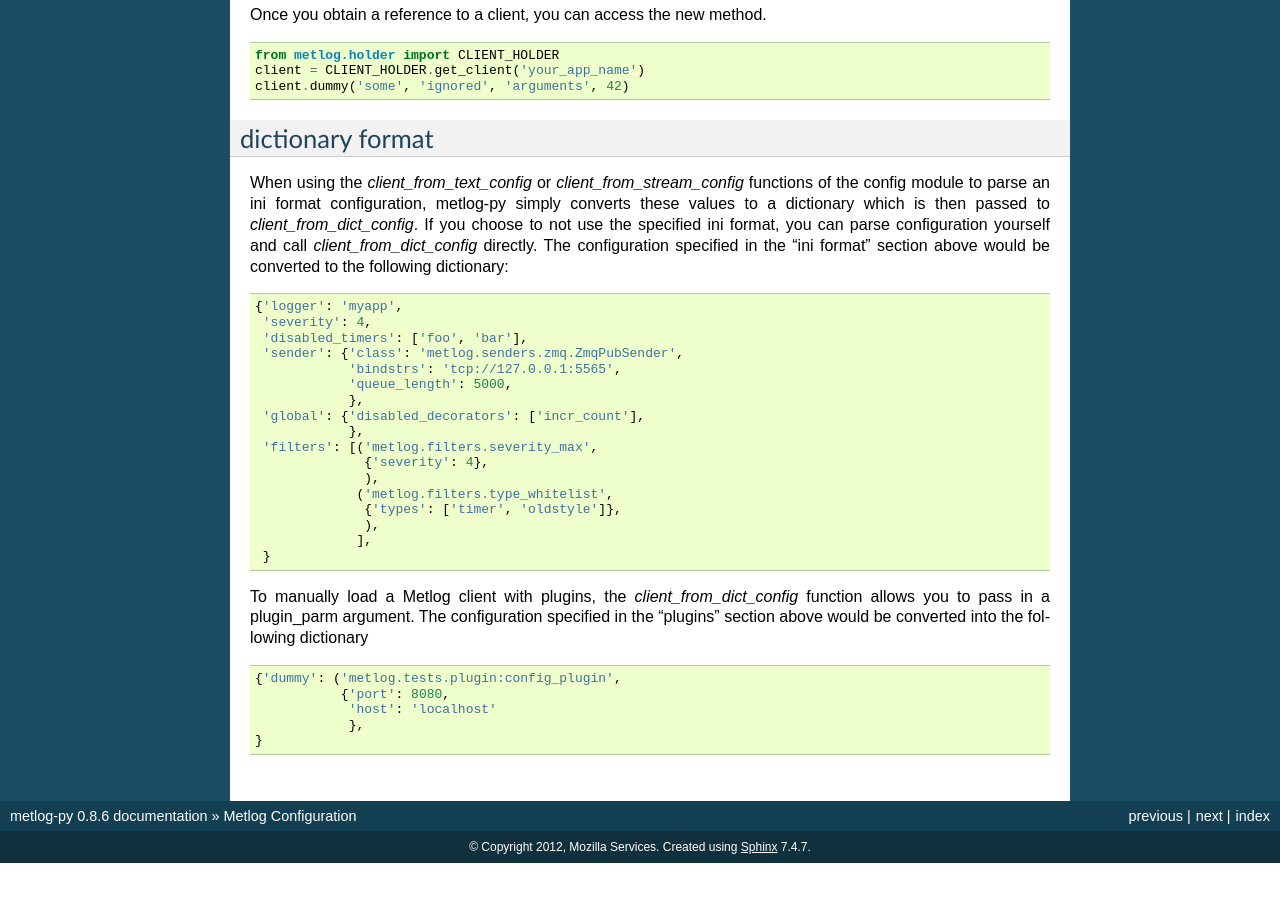
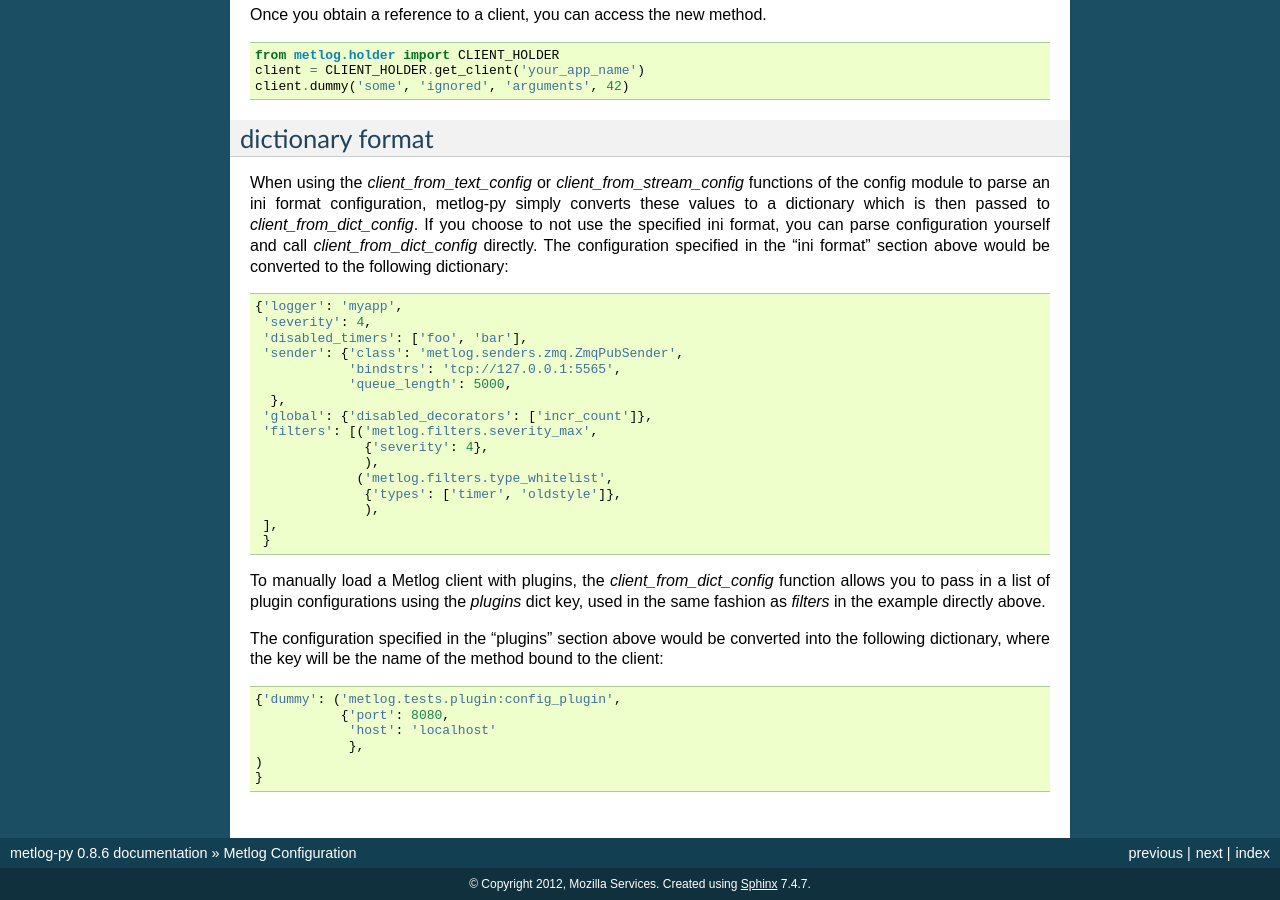
Before and after one commit to mozilla-services/metlog-py, a Sphinx documentation site: the page built from docs/config.rst, in a window 1280 px wide and 900 px high, scrolled down 2300 px. Built offline with Sphinx 7.4.7, drawn with Linux system fonts in a browser that asks for light colours; before the commit the page ends 3163 px from its top, so only the background shows below that.

Commit message:
better plugin description in the dictionary configuration section

```diff
--- a/docs/config.rst
+++ b/docs/config.rst
@@ -167,25 +167,29 @@ be converted to the following dictionary::
    'sender': {'class': 'metlog.senders.zmq.ZmqPubSender',
               'bindstrs': 'tcp://127.0.0.1:5565',
               'queue_length': 5000,
-              },
-   'global': {'disabled_decorators': ['incr_count'],
-              },
+    },
+   'global': {'disabled_decorators': ['incr_count']},
    'filters': [('metlog.filters.severity_max',
                 {'severity': 4},
                 ),
                ('metlog.filters.type_whitelist',
                 {'types': ['timer', 'oldstyle']},
                 ),
-               ],
+   ],
    }
 
 To manually load a Metlog client with plugins, the `client_from_dict_config`
-function allows you to pass in a plugin_parm argument.  The configuration
-specified in the "plugins" section above would be converted into the following
-dictionary ::
+function allows you to pass in a list of plugin configurations using the
+`plugins` dict key, used in the same fashion as `filters` in the example
+directly above.
+
+The configuration specified in the "plugins" section above would be converted
+into the following dictionary, where the key will be the name of the method
+bound to the client::
 
     {'dummy': ('metlog.tests.plugin:config_plugin',
                {'port': 8080,
                 'host': 'localhost'
                 },
+    )
     }
```
